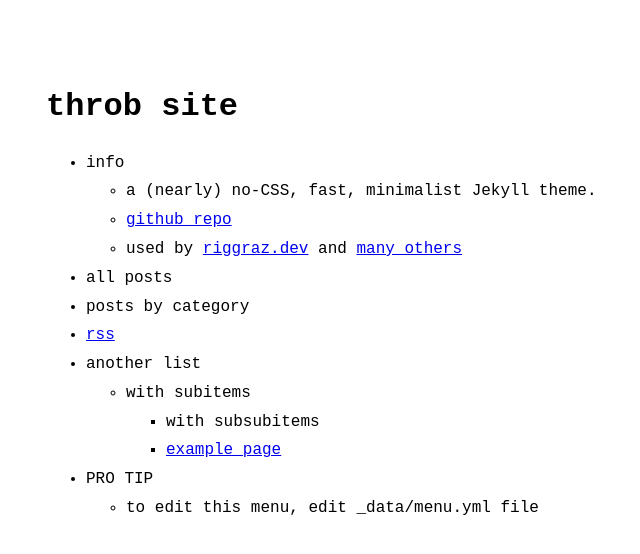
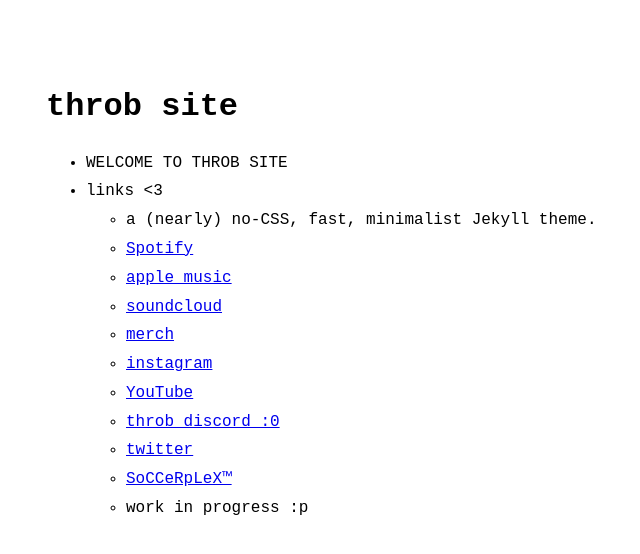
Before and after one commit to straw63rry/straw63rry.github.io, a Jekyll site: the page built from index.md, in a window 1280 px wide. Shown: the top 554 px of the page, without its empty margins (274-914 px from the left). Built offline with Jekyll 4.4.1, drawn with Linux system fonts in a browser that asks for light colours; our own code applies the rules of GitHub Pages for plain Markdown files.

Commit message:
Update menu.yml

```diff
--- a/_data/menu.yml
+++ b/_data/menu.yml
@@ -1,38 +1,24 @@
-# For documentation on this file, see:
-# https://github.com/riggraz/no-style-please#customize-the-menu
-
 entries:
-  - title: info
+  - title: WELCOME TO THROB SITE
+  - title: links <3
     entries:
       - title: a (nearly) no-CSS, fast, minimalist Jekyll theme.
-      - title: github repo
-        url: https://github.com/riggraz/no-style-please
-      - title: "used by <a href='https://riggraz.dev'>riggraz.dev</a> and <a href='https://github.com/riggraz/no-style-please/network/dependents'>many others</a>"
-
-  - title: all posts
-    post_list:
-      limit: 5
-      show_more: true
-      show_more_text: See archive...
-      show_more_url: archive.html
-
-  - title: posts by category
-    post_list:
-      category: example2
-      show_more: true
-      show_more_text: See more posts...
-      show_more_url: example2-archive.html
-
-  - title: rss
-    url: feed.xml
-
-  - title: another list
-    entries:
-      - title: with subitems
-        entries:
-          - title: with subsubitems
-          - title: example page
-            url: about
-  - title: PRO TIP
-    entries:
-      - title: to edit this menu, edit _data/menu.yml file
+      - title: Spotify
+        url: https://open.spotify.com/artist/0ZtlFgMn5jOPhUpHfXC0Ns
+      - title: apple music
+        url: https://music.apple.com/ca/artist/throb/1482863966
+      - title: soundcloud
+        url: https://soundcloud.com/onetwothreethrob
+      - title: merch
+        url: https://throb-co.myspreadshop.ca/
+      - title: instagram
+        url: https://www.instagram.com/onetwothreethrob/
+      - title: YouTube
+        url: https://www.youtube.com/channel/UCIqeLWr5PYwuJgT2OC4qORg
+      - title: throb discord :0
+        url: https://discord.com/invite/HymmXEp
+      - title: twitter
+        url: https://twitter.com/123throb
+      - title: SoCCeRpLeX™
+        url: https://open.spotify.com/artist/3U0FGmeGTI5CRDmvJeZ1qu
+      - title: work in progress :p
```
